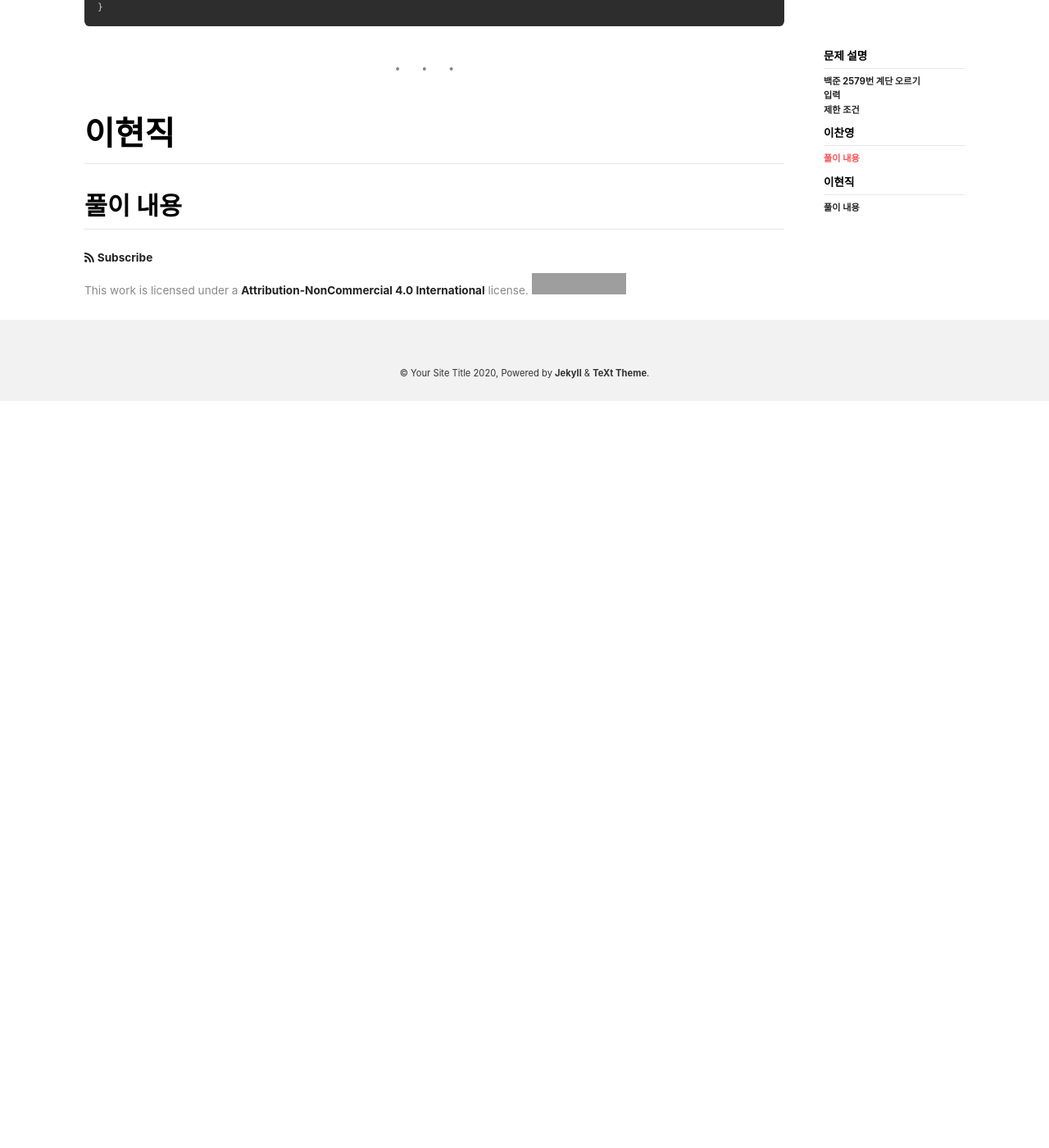
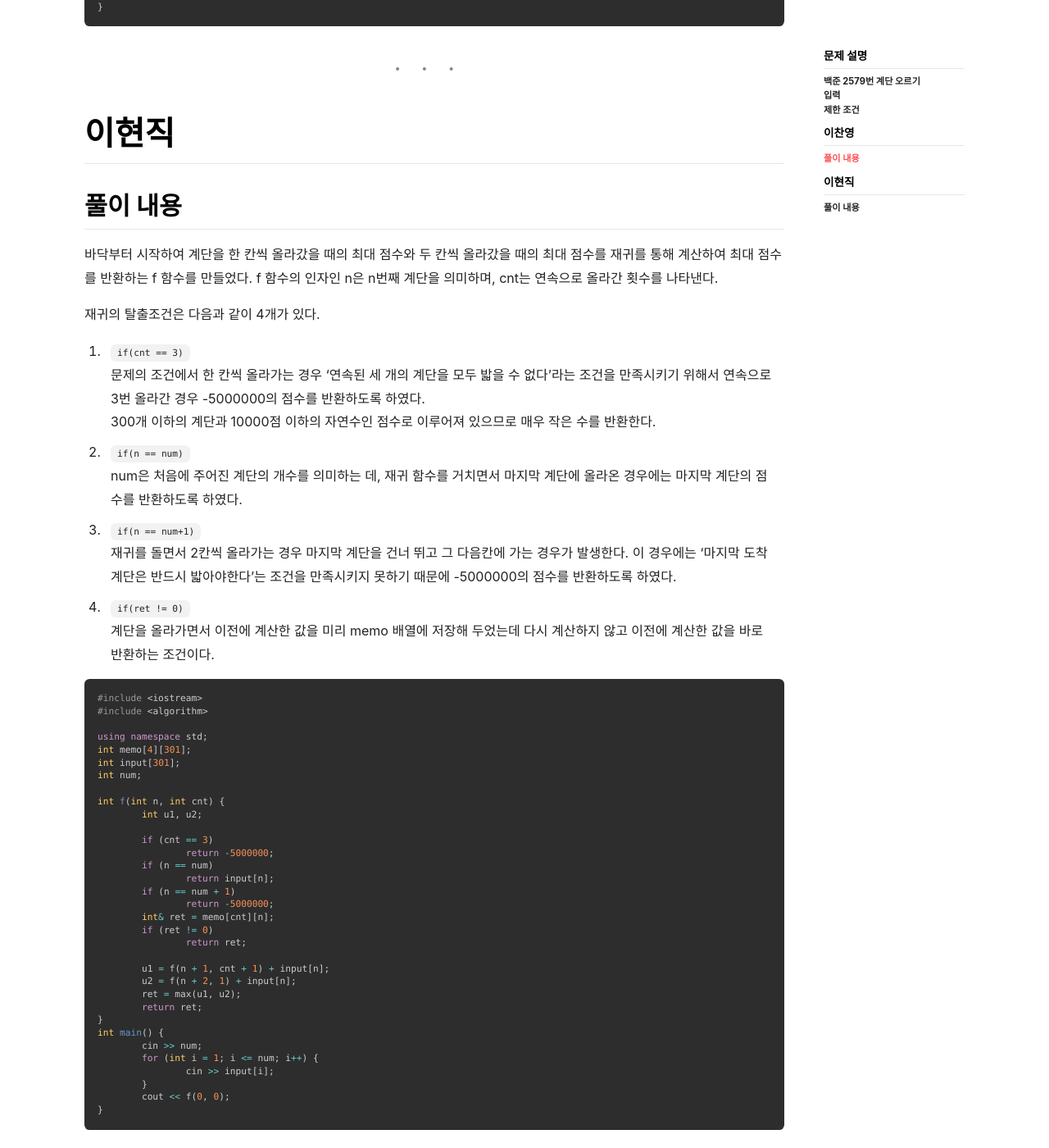
Before and after one commit to lcy960729/blog.maker, a Jekyll site: the page built from _posts/2020-07-03-baekjoon-2579.md, in a window 1280 px wide and 1400 px high, scrolled down 2220 px. Shown: the whole window at 82% size. Built offline with Jekyll 4.4.1, drawn with Linux system fonts in a browser that asks for light colours; nearby versions of some CDN libraries; before the commit the page ends 2709 px from its top, so only the background shows below that; grey boxes are pictures that could not be loaded.

Commit message:
현직 2579 계단오르기 문제 풀이 추가

````diff
--- a/_posts/2020-07-03-baekjoon-2579.md
+++ b/_posts/2020-07-03-baekjoon-2579.md
@@ -1,11 +1,14 @@
 ---
-title: '백준 - 2579번 : 계단 오르기'
+title: "백준 - 2579번 : 계단 오르기"
 tags: DynamicProgramming baekjoon algorithm
 categories: algorithm
 author: CY
 ---
+
 # 문제 설명
+
 ## [백준 2579번 계단 오르기](https://www.acmicpc.net/problem/2579)
+
 전체적인 문제 설명은 위에 링크에서 확인하고 중요한 조건들만 확인 해보겠다.
 
 1. 계단은 한 번에 한 계단 또는 두 계단씩 오를 수 있다.
@@ -23,6 +26,7 @@ author: CY
 제한 조건으로는 계단의 개수는 300이하의 자연수이고, 계단에 쓰여 있는 점수는 10000이하의 자연수이다.
 
 ---
+
 # 이찬영
 
 ## 풀이 내용
@@ -41,7 +45,7 @@ dp를 들여다 보면 4가지의 조건이 있다.
 3. `if (memoValue != -1)` 동적 프로그래밍의 핵심이다. 이미 지금까지의 계단을 내려올때 최대값을 저장해두었기 때문에 값이 존재 할 경우 바로 저장한 값을 리턴한다.
 
 4. `if (count == 1)` 연속된 계단을 두번 밟았을 때이다. 이 경우에는 다음 계단을 무조건 두칸 뛰어넘게 구현 하였다.
-아닐 경우는 한칸 내려간 경우와 두칸 내려간 경우를 모두 구하여 최대값을 선택하였다.
+   아닐 경우는 한칸 내려간 경우와 두칸 내려간 경우를 모두 구하여 최대값을 선택하였다.
 
 ```cpp
 #include<iostream>
@@ -95,3 +99,57 @@ int main(){
 # 이현직
 
 ## 풀이 내용
+
+바닥부터 시작하여 계단을 한 칸씩 올라갔을 때의 최대 점수와 두 칸씩 올라갔을 때의 최대 점수를 재귀를 통해 계산하여 최대 점수를 반환하는 f 함수를 만들었다.
+f 함수의 인자인 n은 n번째 계단을 의미하며, cnt는 연속으로 올라간 횟수를 나타낸다.
+
+재귀의 탈출조건은 다음과 같이 4개가 있다.
+
+1. `if(cnt == 3)`
+   문제의 조건에서 한 칸씩 올라가는 경우 '연속된 세 개의 계단을 모두 밟을 수 없다'라는 조건을 만족시키기 위해서 연속으로 3번 올라간 경우 -5000000의 점수를 반환하도록 하였다.
+   300개 이하의 계단과 10000점 이하의 자연수인 점수로 이루어져 있으므로 매우 작은 수를 반환한다.
+
+1. `if(n == num)`
+   num은 처음에 주어진 계단의 개수를 의미하는 데, 재귀 함수를 거치면서 마지막 계단에 올라온 경우에는 마지막 계단의 점수를 반환하도록 하였다.
+
+1. `if(n == num+1)`
+   재귀를 돌면서 2칸씩 올라가는 경우 마지막 계단을 건너 뛰고 그 다음칸에 가는 경우가 발생한다. 이 경우에는 '마지막 도착 계단은 반드시 밟아야한다'는 조건을 만족시키지 못하기 때문에 -5000000의 점수를 반환하도록 하였다.
+
+1. `if(ret != 0)`
+   계단을 올라가면서 이전에 계산한 값을 미리 memo 배열에 저장해 두었는데 다시 계산하지 않고 이전에 계산한 값을 바로 반환하는 조건이다.
+
+```cpp
+#include <iostream>
+#include <algorithm>
+
+using namespace std;
+int memo[4][301];
+int input[301];
+int num;
+
+int f(int n, int cnt) {
+	int u1, u2;
+
+	if (cnt == 3)
+		return -5000000;
+	if (n == num)
+		return input[n];
+	if (n == num + 1)
+		return -5000000;
+	int& ret = memo[cnt][n];
+	if (ret != 0)
+		return ret;
+
+	u1 = f(n + 1, cnt + 1) + input[n];
+	u2 = f(n + 2, 1) + input[n];
+	ret = max(u1, u2);
+	return ret;
+}
+int main() {
+	cin >> num;
+	for (int i = 1; i <= num; i++) {
+		cin >> input[i];
+	}
+	cout << f(0, 0);
+}
+```
````
